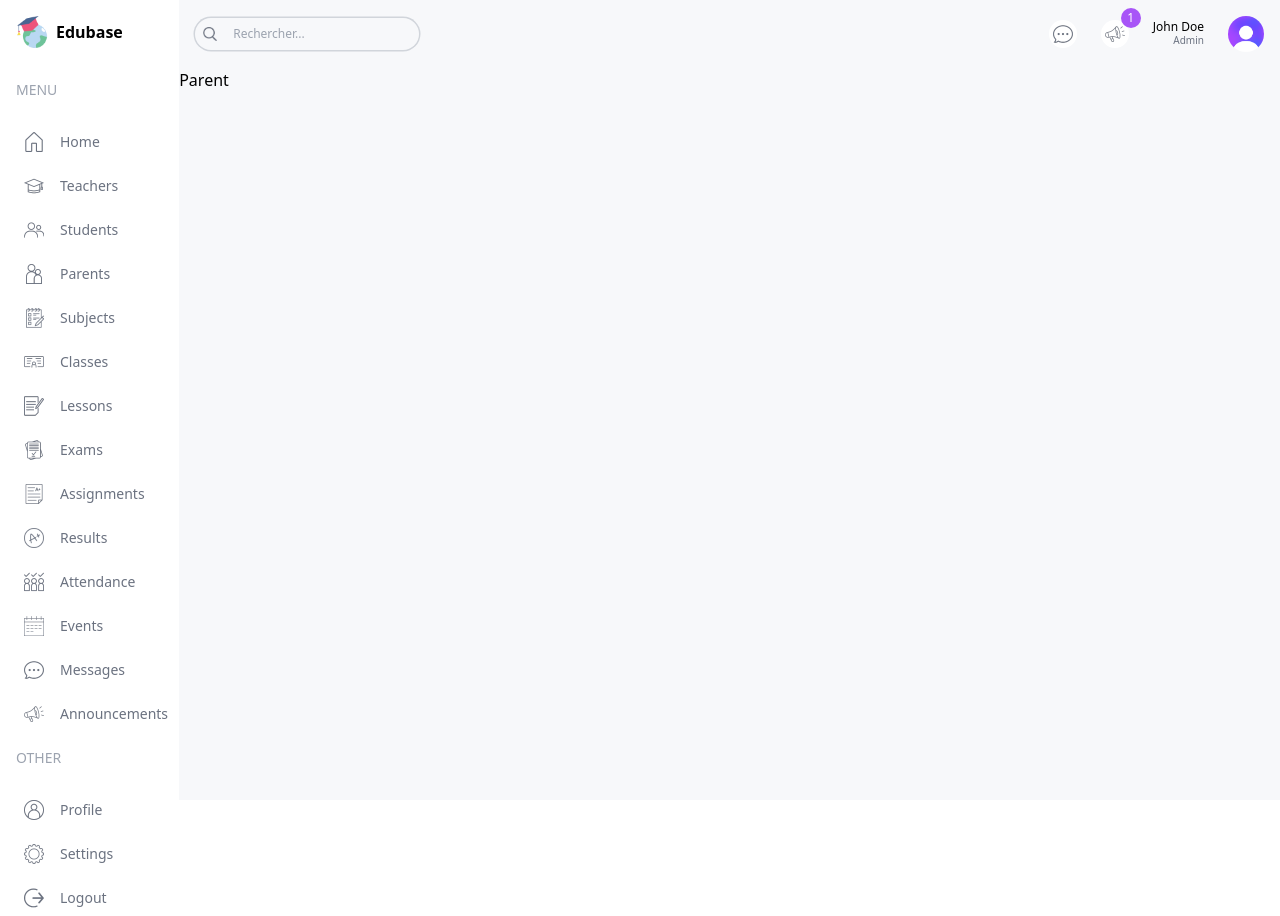
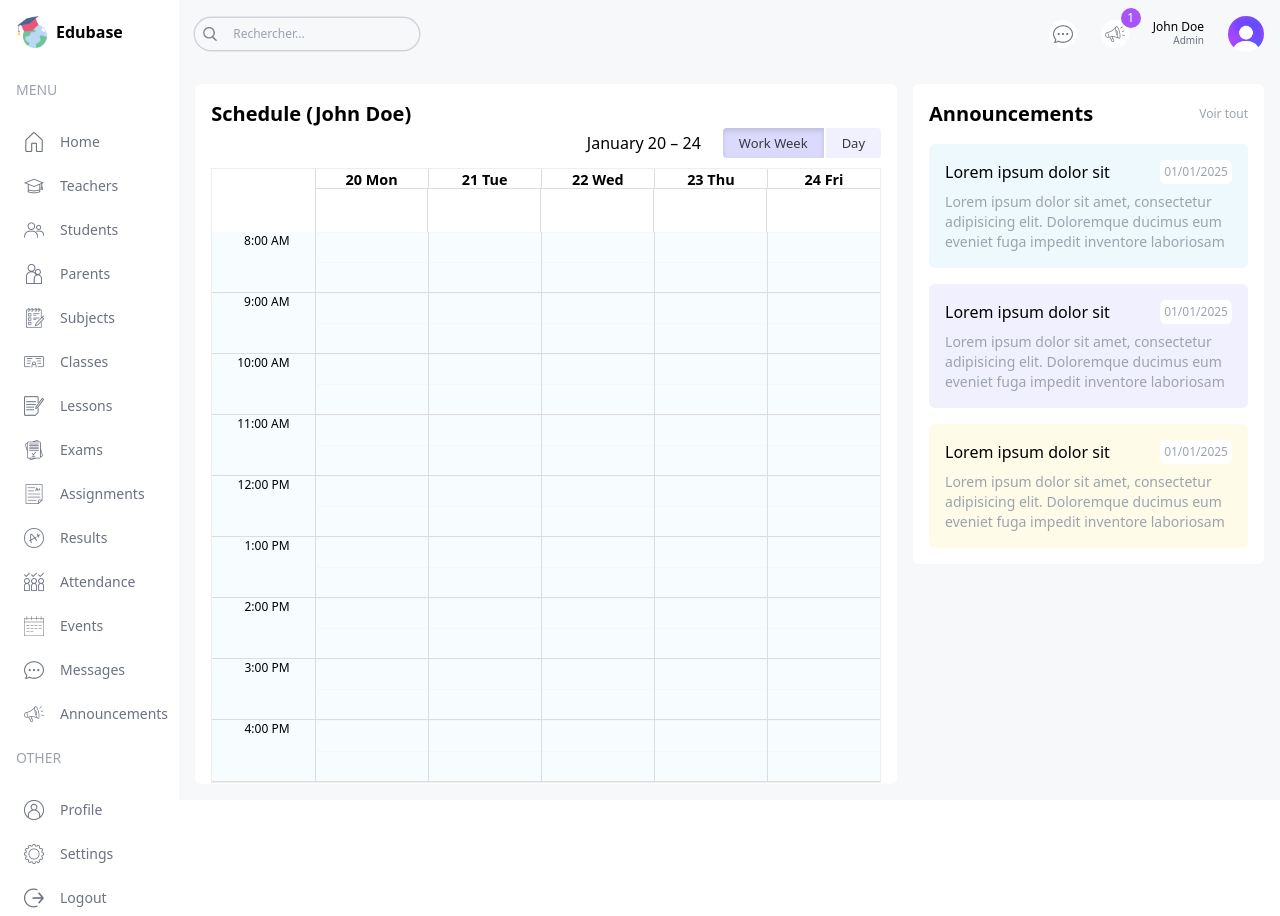
Before and after one commit to monelcocou/edubase, a Next.js app: page /parent in a window 1280 px wide. Built offline with nearby package versions, Linux system fonts and the light colour scheme.

Commit message:
feat: finalisation des pages de dashboard

```diff
--- a/package.json
+++ b/package.json
@@ -9,8 +9,11 @@
     "lint": "next lint"
   },
   "dependencies": {
+    "@types/react-big-calendar": "^1.16.1",
+    "moment": "^2.30.1",
     "next": "15.1.5",
     "react": "^19.0.0",
+    "react-big-calendar": "^1.17.1",
     "react-calendar": "^5.1.0",
     "react-dom": "^19.0.0",
     "recharts": "^2.15.0"
--- a/src/app/(dashboard)/layout.tsx
+++ b/src/app/(dashboard)/layout.tsx
@@ -24,7 +24,7 @@ export default function DashboardLayout({
 
 
             {/*Contenu*/}
-            <div className="w-[86%] md:w-[92%] lg:w-[84%] xl:w-[86%] bg-[#F7F8FA] overflow-scroll">
+            <div className="w-[86%] md:w-[92%] lg:w-[84%] xl:w-[86%] bg-[#F7F8FA] overflow-scroll flex flex-col">
                 <Navbar/>
                 {children}
             </div>
--- a/src/app/(dashboard)/parent/page.tsx
+++ b/src/app/(dashboard)/parent/page.tsx
@@ -1,9 +1,24 @@
 import React from 'react';
+import EventCalendar from "@/components/EventCalendar";
+import Announcements from "@/components/Announcements";
+import BigCalendar from "@/components/BigCalendar";
 
 const ParentPage = () => {
     return (
-        <div>
-            Parent
+        <div className='flex-1 p-4 flex gap-4 flex-col xl:flex-row'>
+            {/*LEFT*/}
+            <div className="w-full xl:w-2/3 flex flex-col gap-8">
+                <div className="h-full bg-white p-4 rounded-md">
+                    <h1 className="text-xl font-semibold">Schedule (John Doe)</h1>
+                    <BigCalendar/>
+                </div>
+            </div>
+
+
+            {/*RIGHT*/}
+            <div className="w-full xl:w-1/3 flex flex-col gap-8">
+                <Announcements/>
+            </div>
         </div>
     );
 };
--- a/src/app/(dashboard)/student/page.tsx
+++ b/src/app/(dashboard)/student/page.tsx
@@ -1,9 +1,23 @@
 import React from 'react';
+import EventCalendar from "@/components/EventCalendar";
+import Announcements from "@/components/Announcements";
+import BigCalendar from "@/components/BigCalendar";
 
 const StudentPage = () => {
     return (
         <div className='p-4 flex gap-4 flex-col xl:flex-row'>
-            Student
+            <div className="w-full xl:w-2/3 flex flex-col gap-8">
+                <div className="h-full bg-white p-4 rounded-md">
+                    <h1 className="text-xl font-semibold">Schedule (A4)</h1>
+                    <BigCalendar/>
+                </div>
+            </div>
+
+
+            <div className="w-full xl:w-1/3 flex flex-col gap-8">
+                <EventCalendar/>
+                <Announcements/>
+            </div>
         </div>
     );
 };
--- a/src/app/globals.css
+++ b/src/app/globals.css
@@ -17,3 +17,102 @@
     background-color: #c3ebfa !important;
     color: black !important;
 }
+
+.rbc-btn-group:first-child{
+    display: none !important;
+}
+
+
+.rbc-toolbar-label{
+    text-align: right !important;
+    padding: 0px 20px !important;
+}
+
+.rbc-btn-group:last-child{
+    font-size: 13px;
+}
+
+.rbc-btn-group:last-child button{
+    border: none !important;
+    background-color: #f1f0ff !important;
+    margin-left: 2px;
+}
+
+.rbc-toolbar button.rbc-active{
+    background-color: #dbdafe !important;
+    box-shadow: none;
+}
+
+.rbc-time-view{
+    border-color: #eee !important;
+}
+
+.rbc-time-header{
+    display: none;
+}
+
+.rbc-time-content{
+    border: none !important;
+}
+
+.rbc-time-gutter.rbc-time-column{
+    font-size: 12px !important;
+}
+
+.rbc-time-gutter.rbc-time-column .rbc-timeslot-group{
+    padding: 0px 20px !important;
+}
+
+.rbc-timeslot-group{
+    background-color: #f7fdff !important;
+}
+
+.rbc-day-slot{
+    font-size: 14px !important;
+}
+
+
+.rbc-event{
+    color: black !important;
+    border: none !important;
+    padding: 10px !important;
+    margin: 10px !important;
+    width: 99% !important;
+}
+
+.rbc-event:nth-child(1){
+    background-color: #e2f8ff !important;
+}
+
+.rbc-event:nth-child(2){
+    background-color: #fefce8 !important;
+}
+
+.rbc-event:nth-child(3){
+    background-color: #f2f1ff !important;
+}
+
+.rbc-event:nth-child(4){
+    background-color: #fdf2fb !important;
+}
+
+.rbc-event:nth-child(5){
+    background-color: #e2f8ff !important;
+}
+
+.rbc-event:nth-child(6){
+    background-color: #fefce8 !important;
+}
+
+.rbc-event:nth-child(7){
+    background-color: #f2f1ff !important;
+}
+
+.rbc-event:nth-child(8){
+    background-color: #fdf2fb !important;
+}
+
+.rbc-event-label{
+    color: gray !important;
+    margin-bottom: 5px;
+}
--- /dev/null
+++ b/src/components/BigCalendar.tsx
@@ -0,0 +1,35 @@
+"use client"
+import {Calendar, momentLocalizer, View, Views} from 'react-big-calendar'
+import moment from 'moment'
+import * as events from "events";
+import {calendarEvents} from "@/lib/data";
+import "react-big-calendar/lib/css/react-big-calendar.css";
+import {useState} from "react";
+
+const localizer = momentLocalizer(moment)
+
+
+const BigCalendar = () => {
+    const [view, setView] = useState<View>(Views.WORK_WEEK)
+
+    const handleOnChangeView = (selectedView: View) => {
+        setView(selectedView);
+    }
+
+    return (
+        <Calendar
+            localizer={localizer}
+            events={calendarEvents}
+            startAccessor="start"
+            endAccessor="end"
+            views={["work_week", "day"]}
+            view={view}
+            style={{height: "98%"}}
+            onView={handleOnChangeView}
+            min={new Date(2025, 1, 0, 8, 0, 0)}
+            max={new Date(2025, 1, 0, 17, 0, 0)}
+        />
+    );
+}
+
+export default BigCalendar
--- a/src/components/UserCard.tsx
+++ b/src/components/UserCard.tsx
@@ -5,7 +5,7 @@ const UserCard = ({type}: { type: string }) => {
     return (
         <div className="rounded-2xl odd:bg-lamaPurple even:bg-lamaYellow p-4 flex-1 min-w-[130px]">
             <div className="flex justify-between items-center">
-                <span className="text-[10px] bg-white px-2 py-1 rounded-full text-green-600">2024/25</span>
+                <span className="text-[10px] bg-white px-2 py-1 rounded-full text-green-600">2025/26</span>
                 <Image src="/more.png" alt="" width={20} height={20}/>
             </div>
             <h1 className="text-2xl font-semibold my-4">1.207</h1>
--- a/src/lib/data.ts
+++ b/src/lib/data.ts
@@ -921,143 +921,143 @@ export const calendarEvents = [
     {
         title: "Math",
         allDay: false,
-        start: new Date(2024, 7, 12, 8, 0),
-        end: new Date(2024, 7, 12, 8, 45),
+        start: new Date(2025, 2, 20, 8, 0),
+        end: new Date(2025, 2, 20, 8, 45),
     },
     {
         title: "English",
         allDay: false,
-        start: new Date(2024, 7, 12, 9, 0),
-        end: new Date(2024, 7, 12, 9, 45),
+        start: new Date(2025, 2, 20, 9, 0),
+        end: new Date(2025, 2, 20, 9, 45),
     },
     {
         title: "Biology",
         allDay: false,
-        start: new Date(2024, 7, 12, 10, 0),
-        end: new Date(2024, 7, 12, 10, 45),
+        start: new Date(2025, 2, 20, 10, 0),
+        end: new Date(2025, 2, 20, 10, 45),
     },
     {
         title: "Physics",
         allDay: false,
-        start: new Date(2024, 7, 12, 11, 0),
-        end: new Date(2024, 7, 12, 11, 45),
+        start: new Date(2025, 2, 20, 11, 0),
+        end: new Date(2025, 2, 20, 11, 45),
     },
     {
         title: "Chemistry",
         allDay: false,
-        start: new Date(2024, 7, 12, 13, 0),
-        end: new Date(2024, 7, 12, 13, 45),
+        start: new Date(2025, 2, 20, 13, 0),
+        end: new Date(2025, 2, 20, 13, 45),
     },
     {
         title: "History",
         allDay: false,
-        start: new Date(2024, 7, 12, 14, 0),
-        end: new Date(2024, 7, 12, 14, 45),
+        start: new Date(2025, 2, 20, 14, 0),
+        end: new Date(2025, 2, 20, 14, 45),
     },
     {
         title: "English",
         allDay: false,
-        start: new Date(2024, 7, 13, 9, 0),
-        end: new Date(2024, 7, 13, 9, 45),
+        start: new Date(2025, 2, 21, 9, 0),
+        end: new Date(2025, 2, 21, 9, 45),
     },
     {
         title: "Biology",
         allDay: false,
-        start: new Date(2024, 7, 13, 10, 0),
-        end: new Date(2024, 7, 13, 10, 45),
+        start: new Date(2025, 2, 21, 10, 0),
+        end: new Date(2025, 2, 21, 10, 45),
     },
     {
         title: "Physics",
         allDay: false,
-        start: new Date(2024, 7, 13, 11, 0),
-        end: new Date(2024, 7, 13, 11, 45),
+        start: new Date(2025, 2, 21, 11, 0),
+        end: new Date(2025, 2, 21, 11, 45),
     },
 
     {
         title: "History",
         allDay: false,
-        start: new Date(2024, 7, 13, 14, 0),
-        end: new Date(2024, 7, 13, 14, 45),
+        start: new Date(2025, 2, 21, 14, 0),
+        end: new Date(2025, 2, 21, 14, 45),
     },
     {
         title: "Math",
         allDay: false,
-        start: new Date(2024, 7, 14, 8, 0),
-        end: new Date(2024, 7, 14, 8, 45),
+        start: new Date(2025, 2, 14, 8, 0),
+        end: new Date(2025, 2, 14, 8, 45),
     },
     {
         title: "Biology",
         allDay: false,
-        start: new Date(2024, 7, 14, 10, 0),
-        end: new Date(2024, 7, 14, 10, 45),
+        start: new Date(2025, 2, 19, 10, 0),
+        end: new Date(2025, 2, 19, 10, 45),
     },
 
     {
         title: "Chemistry",
         allDay: false,
-        start: new Date(2024, 7, 14, 13, 0),
-        end: new Date(2024, 7, 14, 13, 45),
+        start: new Date(2025, 2, 19, 13, 0),
+        end: new Date(2025, 2, 19, 13, 45),
     },
     {
         title: "History",
         allDay: false,
-        start: new Date(2024, 7, 14, 14, 0),
-        end: new Date(2024, 7, 13, 14, 45),
+        start: new Date(2025, 2, 19, 14, 0),
+        end: new Date(2025, 2, 21, 14, 45),
     },
     {
         title: "English",
         allDay: false,
-        start: new Date(2024, 7, 15, 9, 0),
-        end: new Date(2024, 7, 15, 9, 45),
+        start: new Date(2025, 2, 19, 9, 0),
+        end: new Date(2025, 2, 21, 9, 45),
     },
     {
         title: "Biology",
         allDay: false,
-        start: new Date(2024, 7, 15, 10, 0),
-        end: new Date(2024, 7, 15, 10, 45),
+        start: new Date(2025, 2, 15, 10, 0),
+        end: new Date(2025, 2, 15, 10, 45),
     },
     {
         title: "Physics",
         allDay: false,
-        start: new Date(2024, 7, 15, 11, 0),
-        end: new Date(2024, 7, 15, 11, 45),
+        start: new Date(2025, 2, 15, 11, 0),
+        end: new Date(2025, 2, 15, 11, 45),
     },
 
     {
         title: "History",
         allDay: false,
-        start: new Date(2024, 7, 15, 14, 0),
-        end: new Date(2024, 7, 15, 14, 45),
+        start: new Date(2025, 2, 15, 14, 0),
+        end: new Date(2025, 2, 15, 14, 45),
     },
     {
         title: "Math",
         allDay: false,
-        start: new Date(2024, 7, 16, 8, 0),
-        end: new Date(2024, 7, 16, 8, 45),
+        start: new Date(2025, 2, 16, 8, 0),
+        end: new Date(2025, 2, 16, 8, 45),
     },
     {
         title: "English",
         allDay: false,
-        start: new Date(2024, 7, 16, 9, 0),
-        end: new Date(2024, 7, 16, 9, 45),
+        start: new Date(2025, 2, 16, 9, 0),
+        end: new Date(2025, 2, 16, 9, 45),
     },
 
     {
         title: "Physics",
         allDay: false,
-        start: new Date(2024, 7, 16, 11, 0),
-        end: new Date(2024, 7, 16, 11, 45),
+        start: new Date(2025, 2, 16, 11, 0),
+        end: new Date(2025, 2, 16, 11, 45),
     },
     {
         title: "Chemistry",
         allDay: false,
-        start: new Date(2024, 7, 16, 13, 0),
-        end: new Date(2024, 7, 16, 13, 45),
+        start: new Date(2025, 2, 16, 13, 0),
+        end: new Date(2025, 2, 16, 13, 45),
     },
     {
         title: "History",
         allDay: false,
-        start: new Date(2024, 7, 16, 14, 0),
-        end: new Date(2024, 7, 16, 14, 45),
+        start: new Date(2025, 2, 16, 14, 0),
+        end: new Date(2025, 2, 16, 14, 45),
     },
 ];
```
Also changed, not shown: src/app/(dashboard)/teacher/page.tsx (+17 -2 lines), src/app/list/teachers/page.tsx (added), 1 other file (tests, documents, lock files or other folders).
